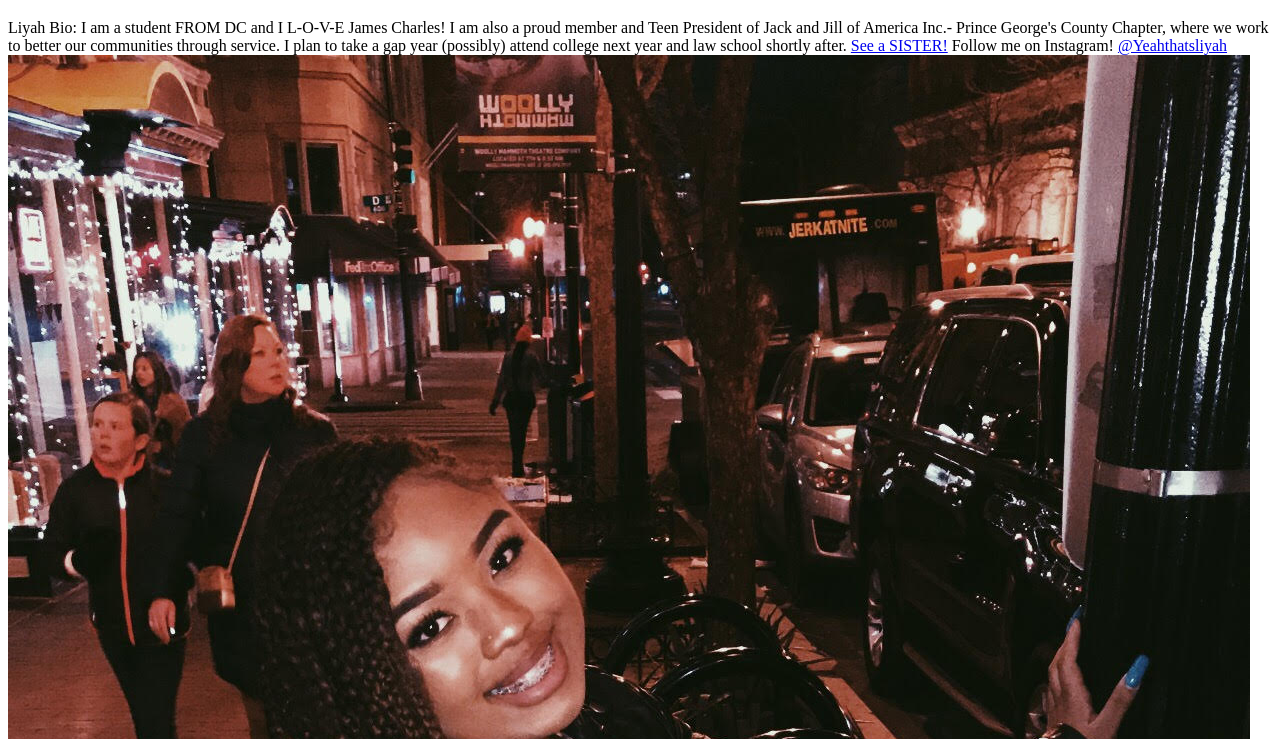
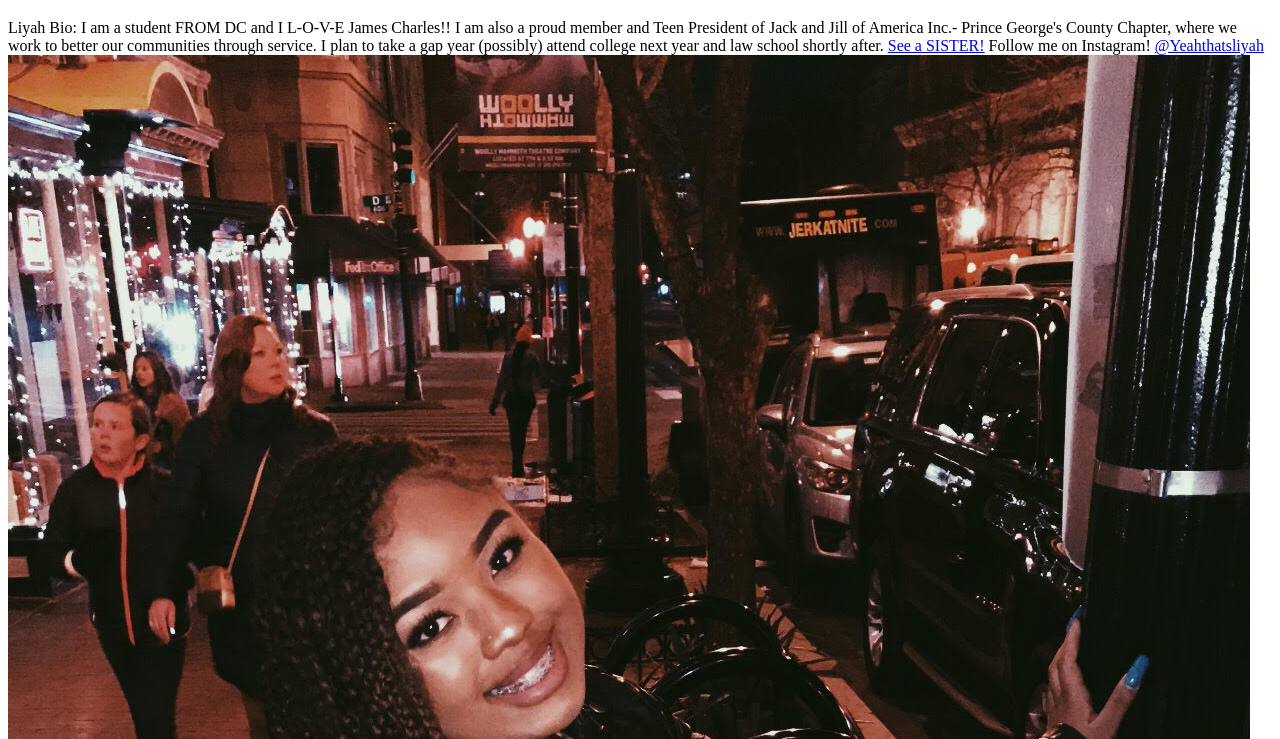
Before and after one commit to liyahforeva/fabliyah, a plain HTML site: page index.html in a window 1280 px wide. Shown: the part 61-800 px from the top of the page. Drawn offline with Linux system fonts and the light colour scheme.

Commit message:
Update index.html

```diff
--- a/index.html
+++ b/index.html
@@ -9,7 +9,7 @@ Liyah
 
 Bio:
 
-I am a student FROM DC and I L-O-V-E James Charles!
+I am a student FROM DC and I L-O-V-E James Charles!!
 
  I am also a proud member and Teen President of Jack and Jill of America Inc.- Prince George's County Chapter, where we work to better our communities through service.
   I plan to take a gap year (possibly) attend college next year and law school shortly after.
```
